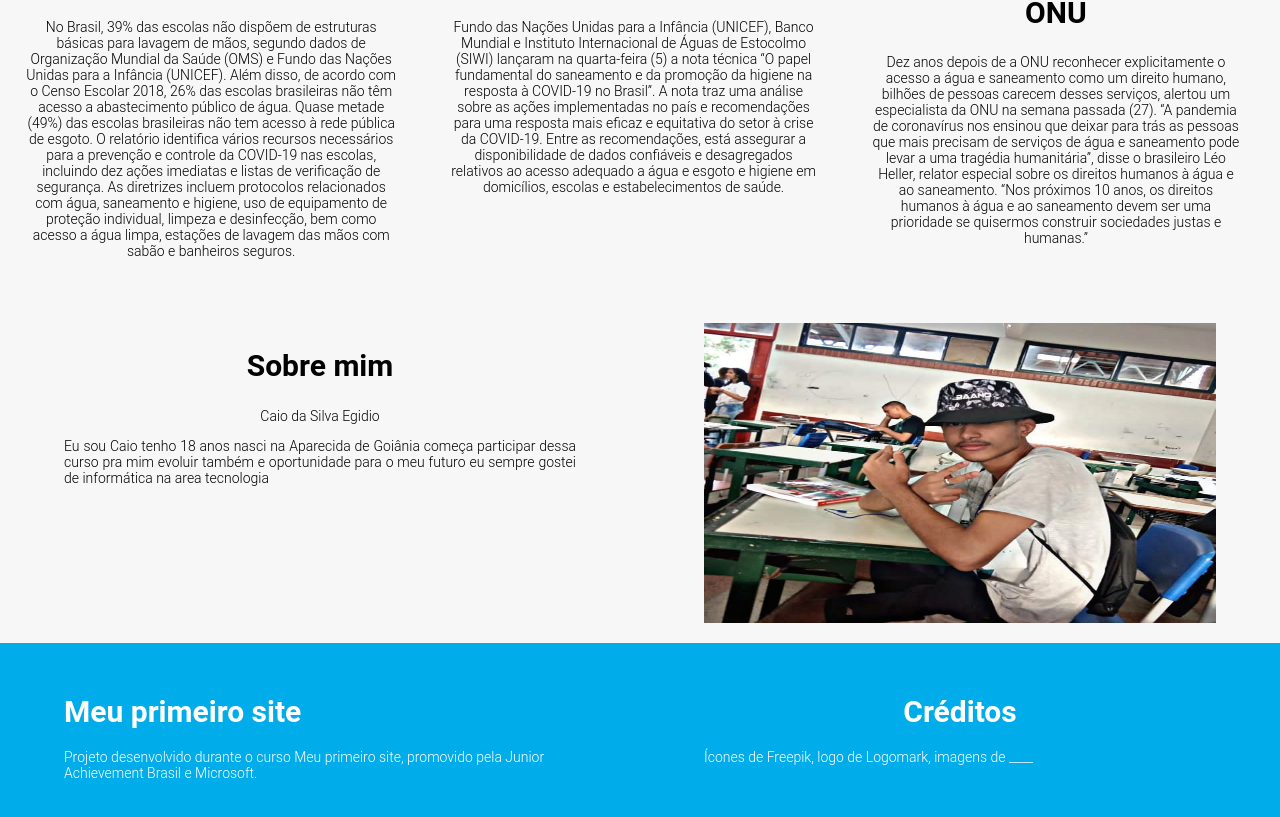
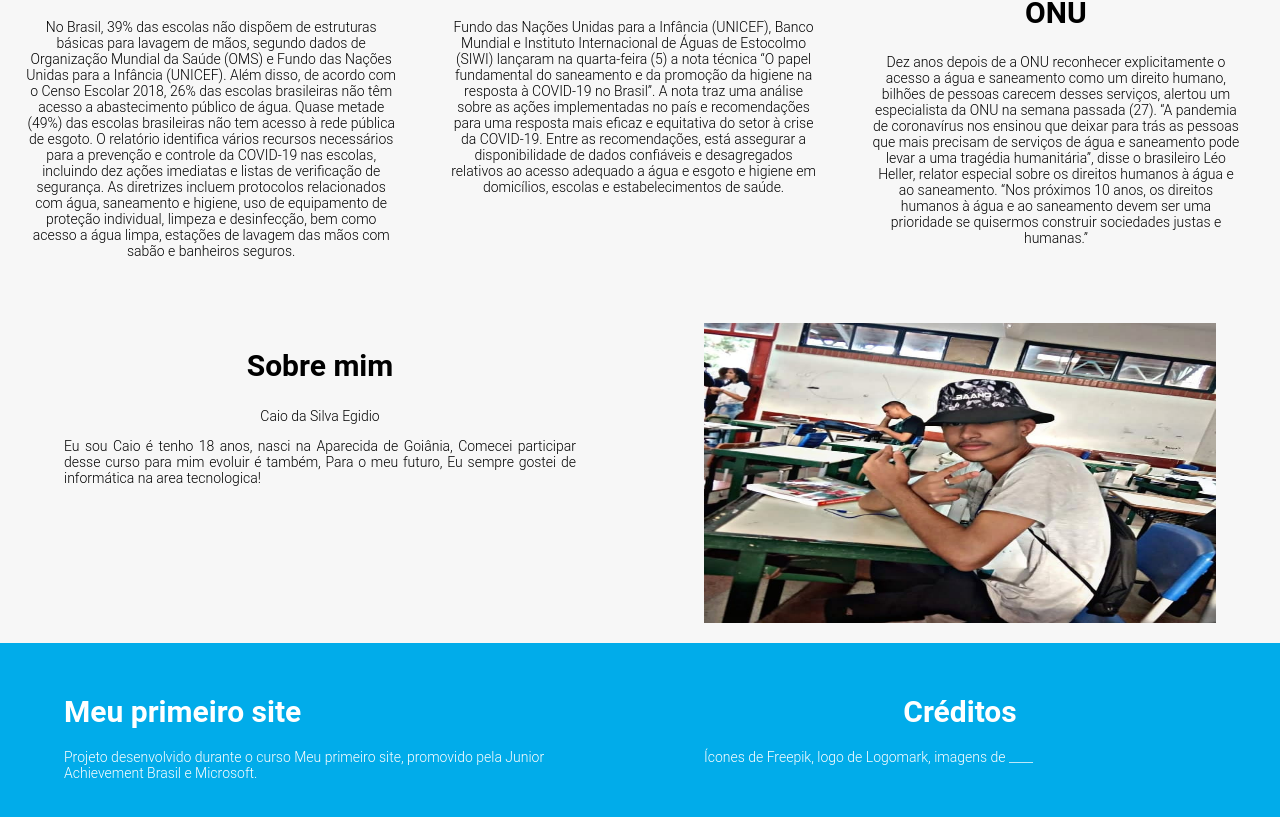
Before and after one commit to pbcaiodasilvaegidio/meuprimeirosite3, a plain HTML site: page index.html in a window 1280 px wide. Shown: the part 2570-3387 px from the top of the page. Drawn offline with Linux system fonts and the light colour scheme.

Commit message:
Add files via upload

```diff
--- a/index.html
+++ b/index.html
@@ -97,7 +97,7 @@
     <div class="coluna dois">
       <h1 class="centro" >Sobre mim</h1>
       <p class="centro" >Caio da Silva Egidio</p>
-      <p class="justificado">Eu sou Caio tenho 18 anos nasci na Aparecida de Goiânia começa participar dessa curso pra mim evoluir também e oportunidade para o meu futuro eu sempre gostei de informática na area tecnologia</p>
+      <p class="justificado">Eu sou Caio é tenho 18 anos, nasci na Aparecida de Goiânia, Comecei participar desse curso para mim evoluir é também, Para o meu futuro, Eu sempre gostei de informática na area tecnologica!</p>
     </div>
     <div class="coluna dois">
       <img src="eu.jpg" />
```
